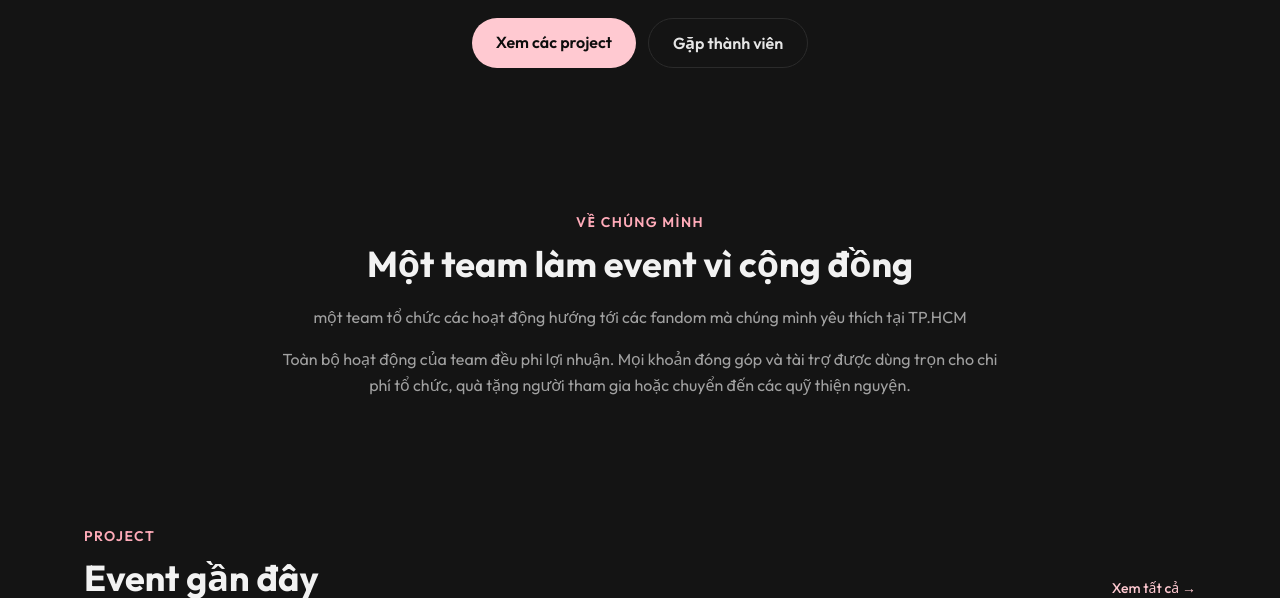
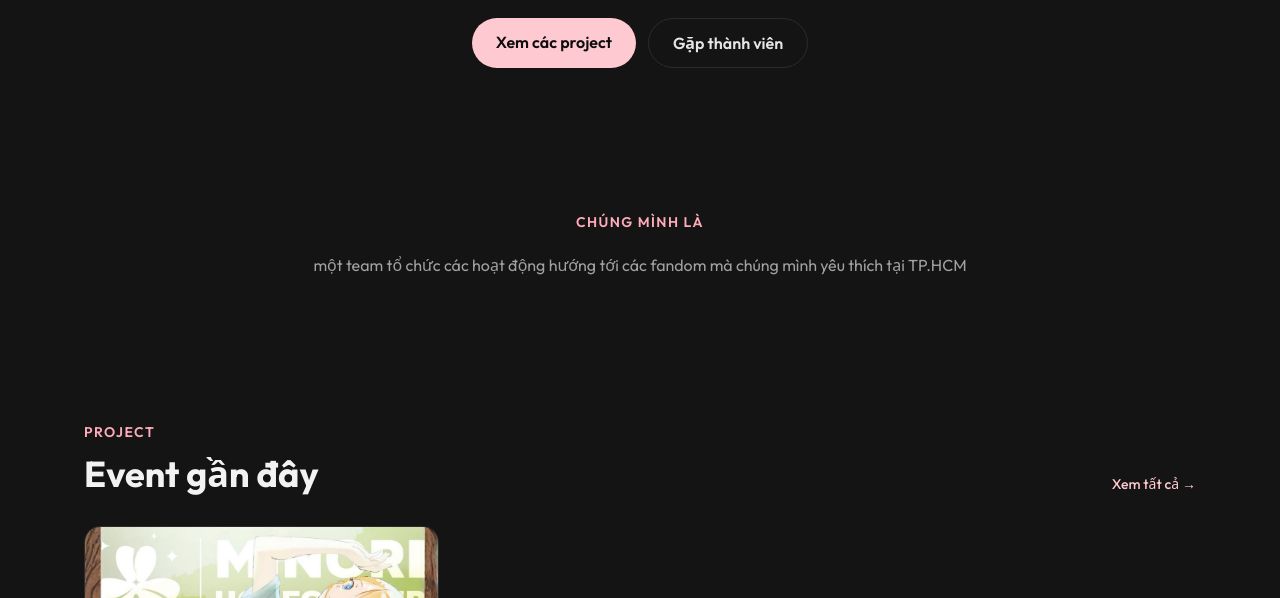
Before and after one commit to Aobachymtee/jumpin.project, a website: page index.html in a window 1280 px wide. Shown: the part 594-1192 px from the top of the page. Drawn offline with nearby package versions, Linux system fonts and the light colour scheme; files that its build step writes are made by us from their sources.

Commit message:
Update index.html

```diff
--- a/index.html
+++ b/index.html
@@ -81,15 +81,11 @@
 
       <!-- ══ Giới thiệu ══ -->
       <section class="mx-auto max-w-3xl px-4 py-12 sm:px-5 sm:py-16 text-center opacity-0" data-reveal>
-        <p class="text-sm font-semibold uppercase tracking-widest text-blush-300">Về chúng mình</p>
+        <p class="text-sm font-semibold uppercase tracking-widest text-blush-300">Chúng mình là</p>
         <h2 class="mt-3 text-2xl font-bold text-balance sm:text-4xl">
-          Một team làm event vì cộng đồng
         </h2>
         <p id="hero-sub" class="mt-5 text-neutral-400 leading-relaxed"></p>
         <p class="mt-4 text-neutral-400 leading-relaxed">
-          Toàn bộ hoạt động của team đều phi lợi nhuận. Mọi khoản đóng góp và tài trợ
-          được dùng trọn cho chi phí tổ chức, quà tặng người tham gia hoặc chuyển đến
-          các quỹ thiện nguyện.
         </p>
       </section>
 
```
